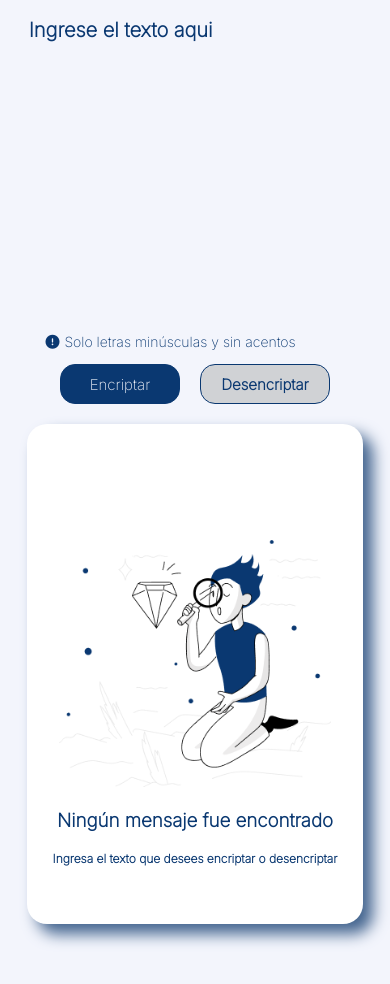
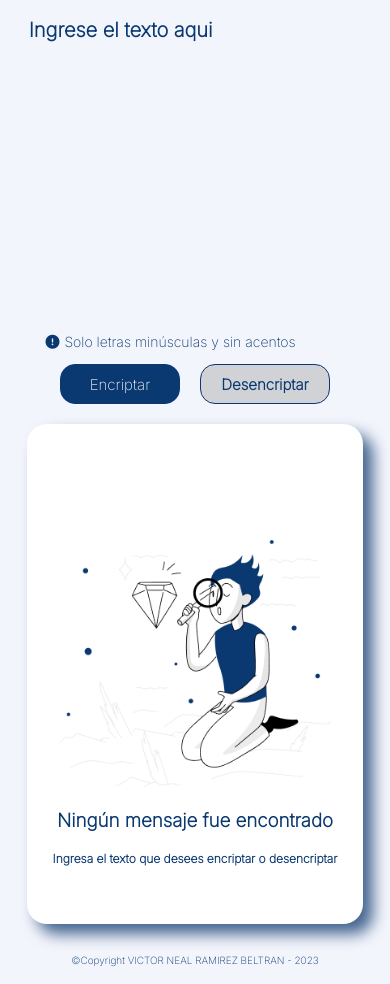
Before and after one commit to vicneal/Proyecto_encriptador-alura, a plain HTML site: page index.html in a window 390 px wide. Shown: the part 101-1085 px from the top of the page. Before the commit the page ends 1053 px from the top, so only its background shows below. Drawn offline with Linux system fonts and the light colour scheme.

Commit message:
Agregacion del footer y su stilo

```diff
--- a/index.html
+++ b/index.html
@@ -62,12 +62,11 @@
      </section>
    </div>
 
-<!-- <footer class="piePagina">
-    pie de pagina
-</footer> -->
+<footer class="piePagina">
+    <p >©Copyright VICTOR NEAL RAMIREZ BELTRAN - 2023</p>
+</footer>
 
     <script src="config.js">
-
     </script>
 </body>
 </html>
--- a/style.css
+++ b/style.css
@@ -209,6 +209,13 @@ body{
 
 .piePagina{
     clear: both;
+    color:#0A3871;
+    font-family: 'inter';
+    font-size: 12px;
+    display: flex;
+    flex-direction: column;
+    justify-content: center;
+    text-align: center;
 }
 
 @media screen and (max-width: 500px) {
@@ -312,5 +319,12 @@ body{
         color: #d86545;
         border:1px solid #d86545;
     }
+    .piePagina{
+        font-size: 10px;
+        display: flex;
+        flex-direction: column;
+        justify-content: center;
+        text-align: center;
+    }
 
 }
```
